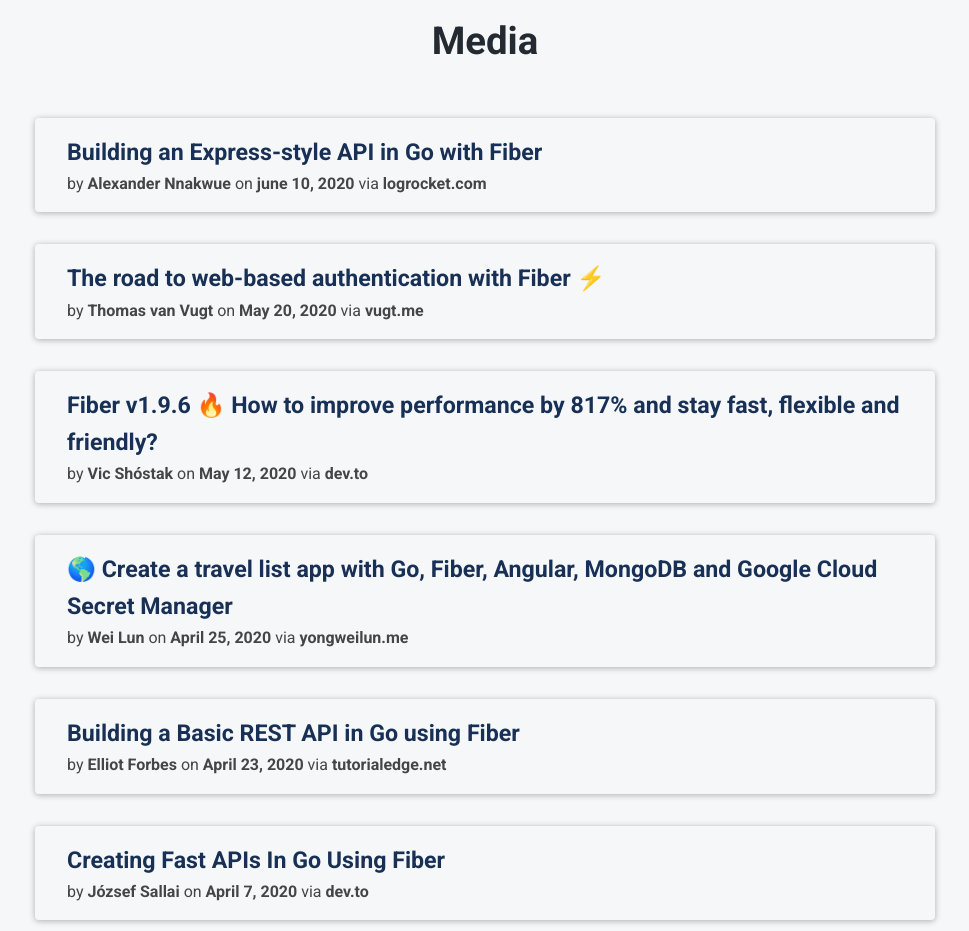
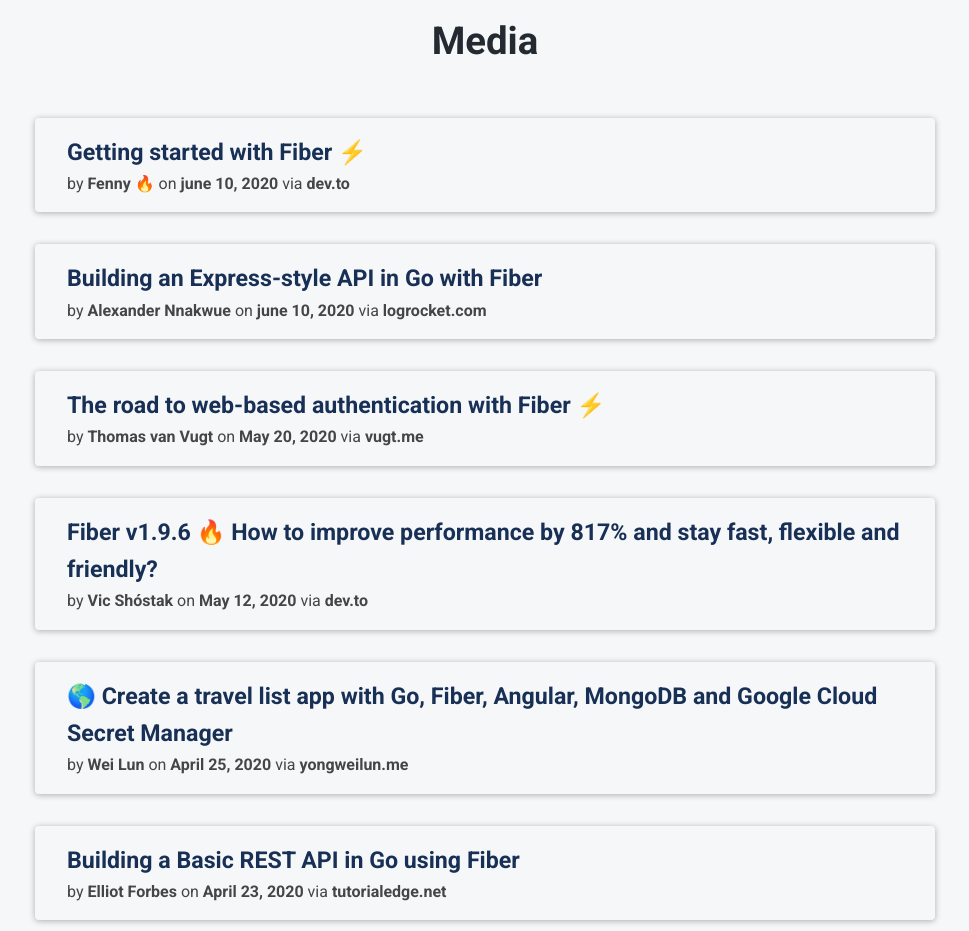
Before and after one commit to gofiber/website, a Next.js app: page / in a window 1280 px wide. Shown: the part 5680-6611 px from the top of the page, without its empty margins (155-1124 px from the left). Built offline with nearby package versions, Linux system fonts and the light colour scheme.

Commit message:
add link to dev.to `Getting started with Fiber` by Fenny

```diff
--- a/components/blocks/MediaBlock.tsx
+++ b/components/blocks/MediaBlock.tsx
@@ -5,6 +5,13 @@
 
 class MediaBlock extends Component {
   private readonly items: MediaLinkItem[] = [
+    {
+      url: "https://dev.to/fenny/getting-started-with-fiber-36b6",
+      website: "dev.to",
+      title: "Getting started with Fiber ⚡",
+      author: "Fenny 🔥",
+      date: "june 10, 2020"
+    },
     {
       url: "https://blog.logrocket.com/express-style-api-go-fiber/",
       website: "logrocket.com",
```
